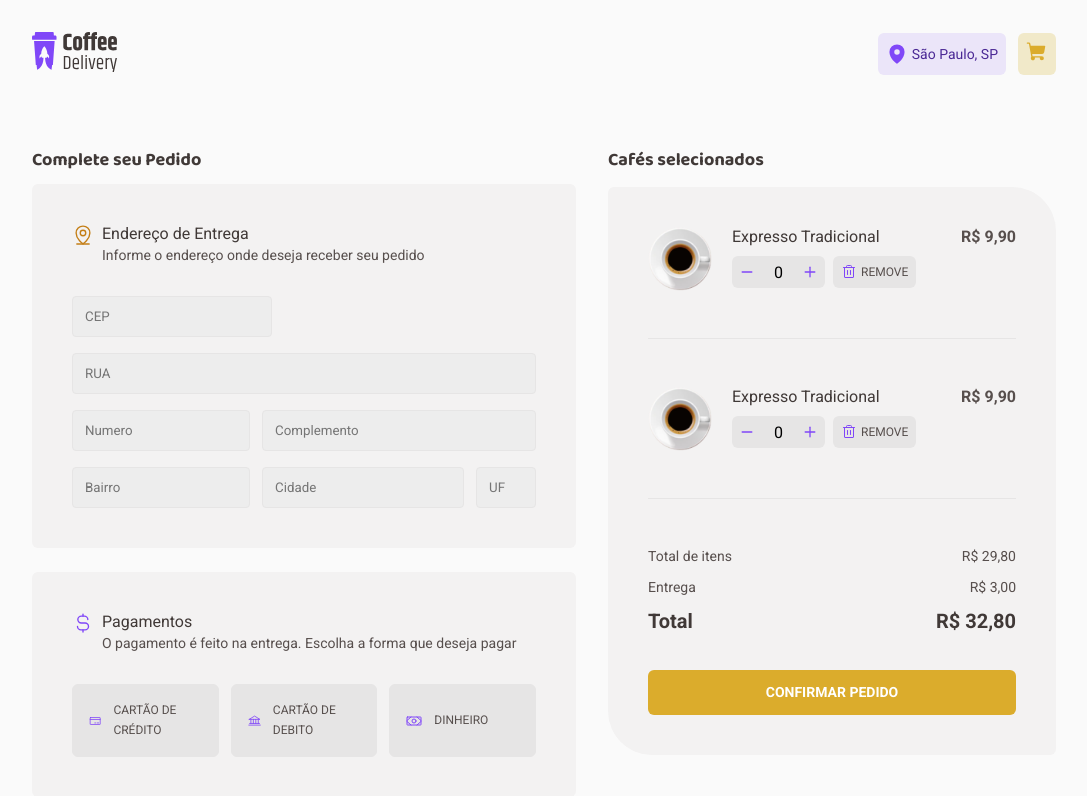
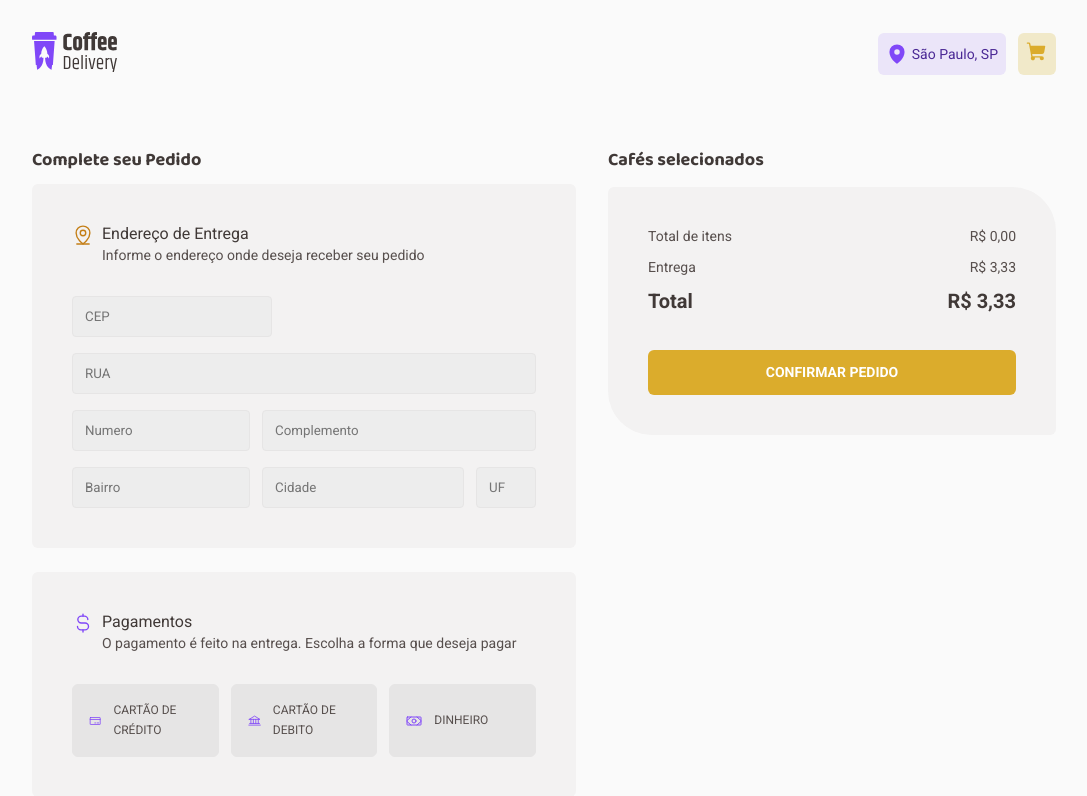
Before and after one commit to Vinicius-SO/Coffee-Delivery, a React (Vite) app: page /cart in a window 1280 px wide. Shown: the top 796 px of the page, without its empty margins (96-1183 px from the left). Built offline with nearby package versions, Linux system fonts and the light colour scheme.

Commit message:
Add: cart hook

```diff
--- a/src/Pages/Cart/Components/SelectedCoffeCard/index.tsx
+++ b/src/Pages/Cart/Components/SelectedCoffeCard/index.tsx
@@ -2,12 +2,24 @@
 import { coffees } from "../../../../utils/CoffeList";
 import { ManageCart } from "../../../../components/ManageCart";
 import { Trash } from "phosphor-react";
+import { useCart } from "../../../../hooks/useCart";
 
 export function SelectedCoffeCard () {
-    const coffe = coffees[0]
+    // const coffe = coffees[0]
+
+    const { getActiveCoffes, getCartSum } = useCart()
+
+    const activeCoffes = getActiveCoffes()
+
+    const cartSum = getCartSum()
+
+    console.log(activeCoffes)
     return(
         <>
 
+                {activeCoffes.map(coffe=>{
+                    return(
+                        <>
                             <CartCoffeContainer>
                                 <div>
                                     <img src={coffe.img} style={{width: '64px', height: '64px'}} alt="Expresso tradicional" />
@@ -22,9 +34,12 @@
                                         </div>
                                     </div>
                                 </div>
-                <span>R$ 9,90</span>
+                                <span>R$ {coffe.price}</span>
                             </CartCoffeContainer>
                             <Divider/>
                         </>
                     )
+                })}
+        </>
+    )
 }
--- a/src/Pages/Cart/Components/SelectedCoffes/index.tsx
+++ b/src/Pages/Cart/Components/SelectedCoffes/index.tsx
@@ -8,7 +8,6 @@
             <h2>Cafés selecionados</h2>
             <CardContainer>
                 <SelectedCoffeCard/>
-                <SelectedCoffeCard/>
                 <TotalValues/>
             </CardContainer>
         </ListedCartCoffesContainer>
--- a/src/Pages/Cart/Components/TotalValues/index.tsx
+++ b/src/Pages/Cart/Components/TotalValues/index.tsx
@@ -1,20 +1,29 @@
+import { useCart } from "../../../../hooks/useCart";
 import { TotalContainer } from "./styles";
 
 export function TotalValues () {
+
+    const {getCartSum} = useCart()
+
+    const cartSum = getCartSum()
+
+    const freteValue = 3.33
+
+    const intlFormat = new Intl.NumberFormat('pt-BR', {minimumFractionDigits:2})
     return(
         <TotalContainer>
             <div>
                 <div>
                     <span>Total de itens</span>
-                    <span>R$ 29,80</span>
+                    <span>R$ {intlFormat.format(cartSum)}</span>
                 </div>
                 <div>
                     <span>Entrega</span>
-                    <span>R$ 3,00</span>
+                    <span>R$ {intlFormat.format(freteValue)}</span>
                 </div>
                 <div className="strong">
                     <span>Total </span>
-                    <span>R$ 32,80</span>
+                    <span>R$ {intlFormat.format(freteValue + cartSum)}</span>
                 </div>
             </div>
             <button>
--- /dev/null
+++ b/src/hooks/useCart.tsx
@@ -0,0 +1,59 @@
+import { useContext } from "react"
+import { ShoppingCartContext } from "../context/ShoppingCartContext"
+import { coffees, CoffeType } from '../utils/CoffeList'
+
+
+type UseCartType = () => {
+    getActiveCoffes: ()=> CoffeType[]
+    getCartSum: () => number
+}
+
+
+export const useCart:UseCartType = ()=>{
+
+    const {cart} = useContext(ShoppingCartContext)
+
+
+    function getActiveCoffes(){
+        const activeCoffes:CoffeType[] = []
+
+        const coffeList = new Map<number,CoffeType>()
+
+        coffees.forEach(coffe=>{
+            coffeList.set(coffe.id,coffe)
+        })
+
+
+        cart.forEach(cartItem => {
+            const activeItem = coffeList.get(cartItem.id)
+
+            activeCoffes.push(activeItem!)
+        })
+
+        // console.log(activeCoffes)
+
+        return activeCoffes
+
+    }
+
+    function getCartSum () {
+
+        const coffeList = new Map<number,CoffeType>()
+
+        coffees.forEach(coffe=>{
+            coffeList.set(coffe.id,coffe)
+        })
+
+
+        const cartSum = cart.reduce((acc,curentvalue)=>{
+            const activeCoffe = coffeList.get(curentvalue.id)
+            console.log(curentvalue.value)
+            return acc + (activeCoffe!.price * curentvalue.value)
+        },0)
+
+        return cartSum
+    }
+
+
+    return {getActiveCoffes, getCartSum}
+}
--- a/src/utils/CoffeList.ts
+++ b/src/utils/CoffeList.ts
@@ -14,7 +14,7 @@
 import árabe from '../assets/coffee/Type=Árabe.svg'
 
 // import {v4 as uuid } from 'uuid'
-interface Coffe{
+export type CoffeType ={
     id:number
     title: string
     description: string
@@ -23,7 +23,7 @@
     img: string
 }
 
-export const coffees:Coffe[] = [
+export const coffees:CoffeType[] = [
     {
         id:0,
         title: 'Expresso Tradicional',
```
Also changed, not shown: src/context/ShoppingCartContext.tsx (+2 -8 lines). Lines whose indentation alone changed are shown as unchanged.
